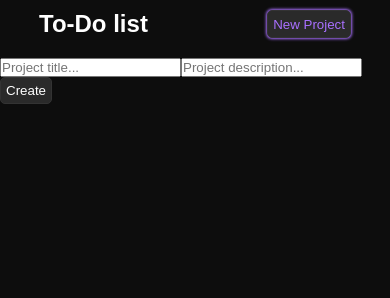
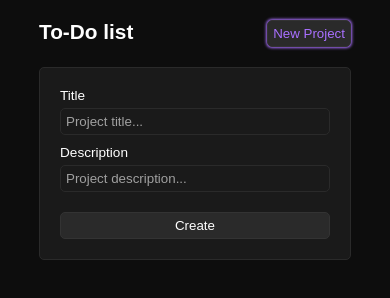
Before and after one commit to milinkovicmilos/To-Do, a website built with webpack: page src/template.html in a window 390 px wide. Both pictures are taken after a click on the button "New Project". Built offline with nearby package versions, Linux system fonts and the light colour scheme.

Commit message:
Initial page styling complete for mobile phones

```diff
--- a/src/css/styles.css
+++ b/src/css/styles.css
@@ -20,7 +20,7 @@ html {
 }
 
 body {
-    font-size: 1rem;
+    font-size: 0.9rem;
     font-family: Arial, Helvetica, sans-serif;
     background-color: var(--background);
     color: var(--primary-text);
@@ -29,7 +29,7 @@ body {
 header,
 main {
     width: 80%;
-    margin: 10px auto;
+    margin: 20px auto;
 }
 
 header {
@@ -41,6 +41,7 @@ header>h2 {
     display: block;
     width: auto;
     text-align: center;
+    font-size: 1.3rem;
 }
 
 #new-project,
@@ -95,3 +96,42 @@ button {
     margin-bottom: 0;
     float: right;
 }
+
+#form {
+    padding: 20px;
+    border: 1px solid var(--border);
+    border-radius: 5px;
+    background-color: var(--card-background);
+    color: var(--primary-text);
+    margin-top: 20px;
+    margin-bottom: 20px;
+    display: flex;
+    flex-direction: column;
+}
+
+#form>label {
+    margin-bottom: 5px;
+    font-size: 0.85rem;
+}
+
+#form>input {
+    margin-bottom: 10px;
+    padding: 5px;
+    color: var(--primary-text);
+    background-color: var(--card-background);
+    border: 1px solid var(--border);
+    border-radius: 5px;
+}
+
+#form>input:focus {
+    outline: var(--accent);
+    color: var(--primary-text);
+}
+
+#form>input::placeholder {
+    color: var(--secondary-text);
+}
+
+#form>*:last-child {
+    margin-top: 10px;
+}
--- a/src/js/forms-dom-controller.js
+++ b/src/js/forms-dom-controller.js
@@ -36,11 +36,21 @@ export class FormsDomController {
         const form = document.createElement("div");
         form.id = "form";
 
+        const titleLabel = document.createElement("label");
+        titleLabel.textContent = "Title";
+        titleLabel.setAttribute("for", "project-title");
+
         const titleInput = document.createElement("input");
+        titleInput.id = "project-title";
         titleInput.setAttribute("type", "text");
         titleInput.setAttribute("placeholder", "Project title...");
 
+        const descLabel = document.createElement("label");
+        descLabel.textContent = "Description";
+        descLabel.setAttribute("for", "project-desc");
+
         const descInput = document.createElement("input");
+        descInput.id = "project-desc";
         descInput.setAttribute("type", "text");
         descInput.setAttribute("placeholder", "Project description...");
 
@@ -63,8 +73,8 @@ export class FormsDomController {
             }
         });
 
-        form.append(titleInput, descInput, submitButton);
-        document.body.append(form);
+        form.append(titleLabel, titleInput, descLabel, descInput, submitButton);
+        document.querySelector("main").prepend(form);
     }
 
     /**
```
